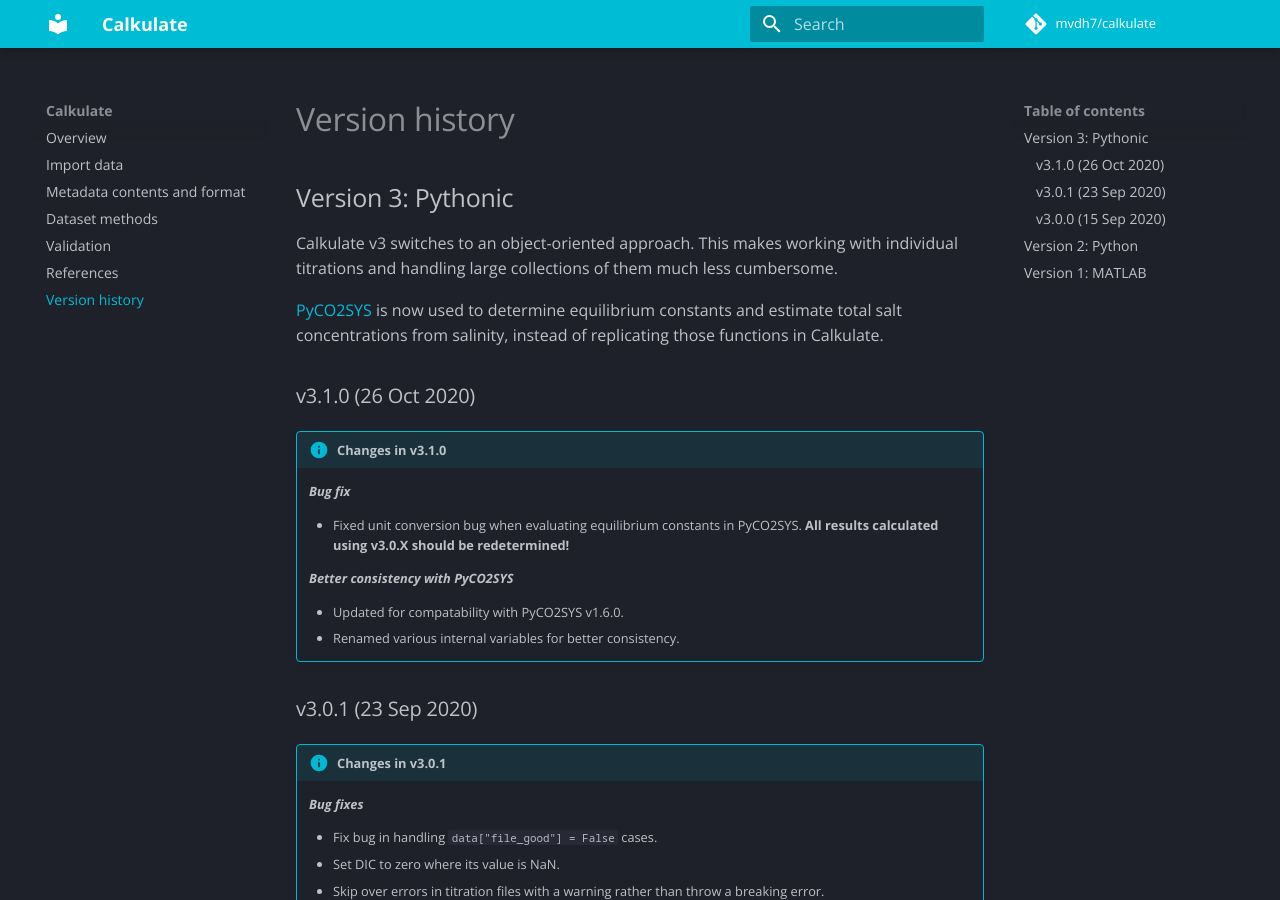
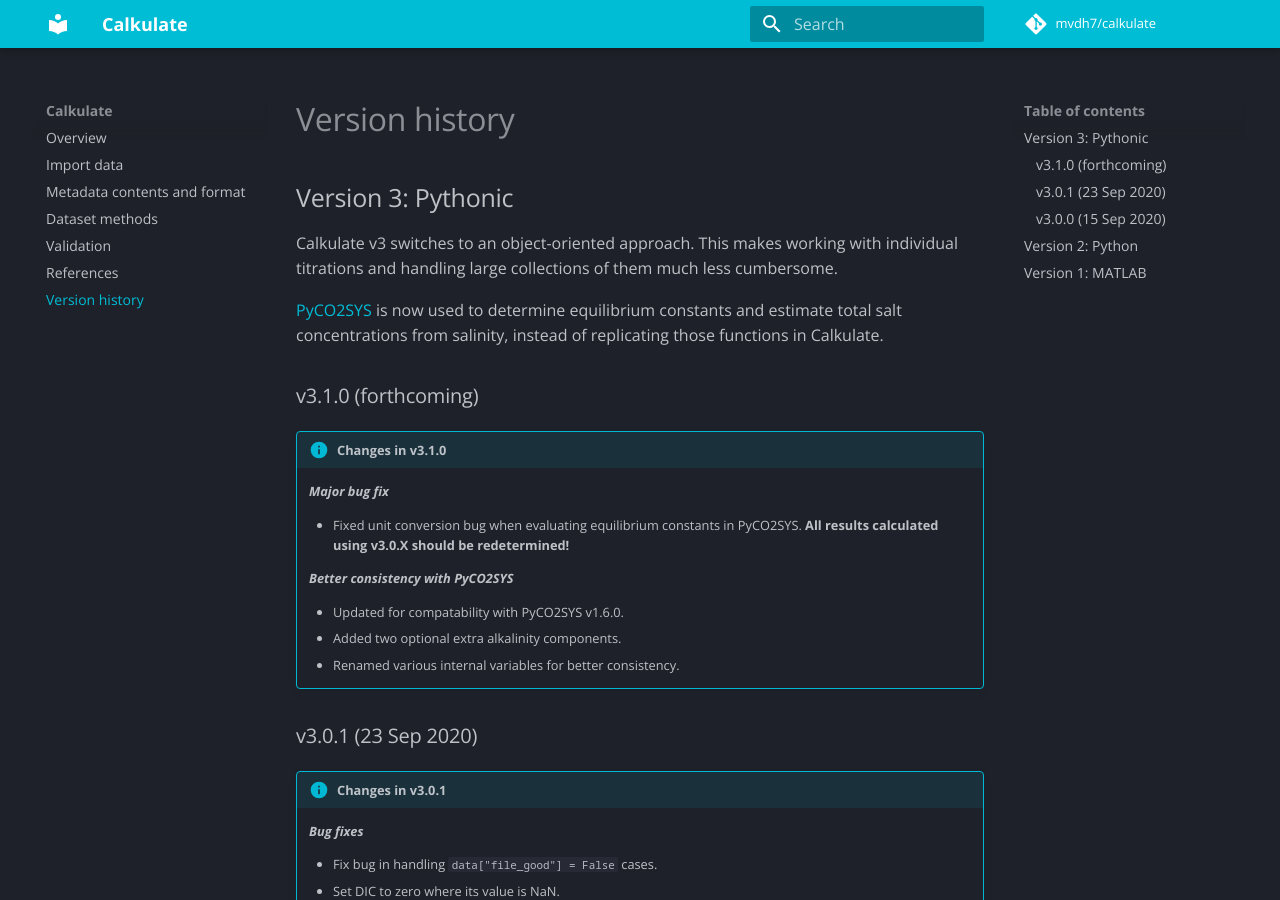
Before and after one commit to mvdh7/calkulate, an MkDocs documentation site: the page built from docs/versions.md, in a window 1280 px wide and 900 px high. Built offline with MkDocs 1.6.1 and Material for MkDocs 9.7.7, drawn with Linux system fonts in a browser that asks for light colours; comment, search, counter and statistics services are not loaded.

Commit message:
Not releasing today

```diff
--- a/docs/versions.md
+++ b/docs/versions.md
@@ -6,17 +6,18 @@ Calkulate v3 switches to an object-oriented approach.  This makes working with i
 
 [PyCO2SYS](https://PyCO2SYS.rtfd.io) is now used to determine equilibrium constants and estimate total salt concentrations from salinity, instead of replicating those functions in Calkulate.
 
-### v3.1.0 (26 Oct 2020)
+### v3.1.0 (forthcoming)
 
 !!! info "Changes in v3.1.0"
 
-    ***Bug fix***
+    ***Major bug fix***
 
     * Fixed unit conversion bug when evaluating equilibrium constants in PyCO2SYS.  **All results calculated using v3.0.X should be redetermined!**
 
     ***Better consistency with PyCO2SYS***
 
     * Updated for compatability with PyCO2SYS v1.6.0.
+    * Added two optional extra alkalinity components.
     * Renamed various internal variables for better consistency.
 
 ### v3.0.1 (23 Sep 2020)
```
